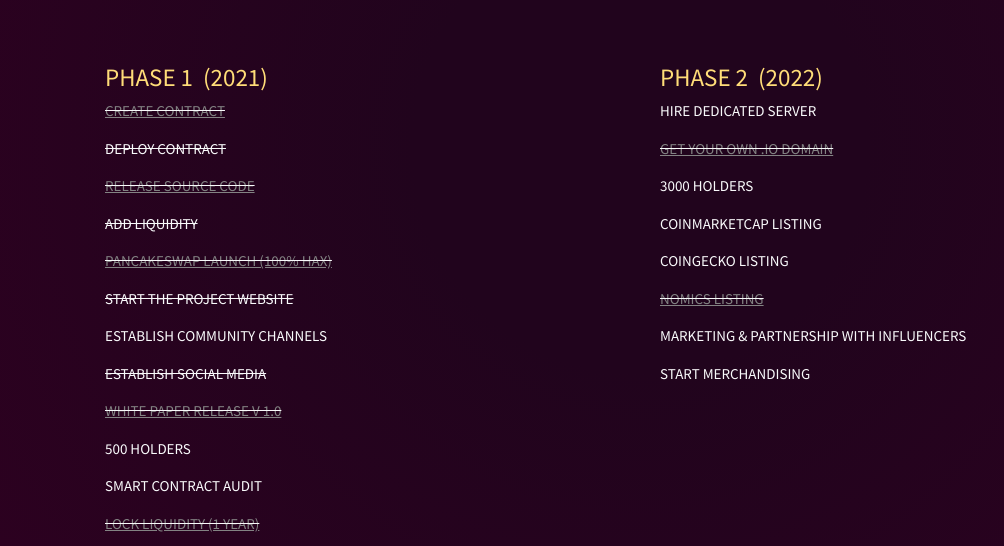
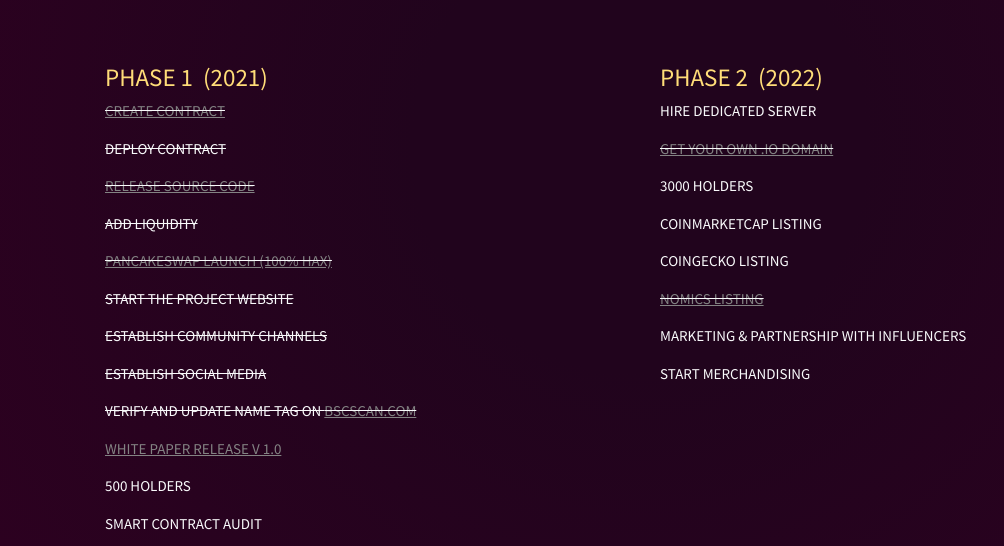
Before and after one commit to Haxida/haxida.github.io, a plain HTML site: page roadmap.html in a window 1280 px wide. Shown: the part 254-800 px from the top of the page, without its empty margins (0-1004 px from the left). Drawn offline with nearby package versions, Linux system fonts and the light colour scheme; a script that the page names is missing; a web font is replaced by a local one.

Commit message:
Add files via upload

```diff
--- a/roadmap.html
+++ b/roadmap.html
@@ -13,6 +13,11 @@
 
   <meta http-equiv="Content-Security-Policy" content="upgrade-insecure-requests">
   <meta http-equiv="X-UA-Compatible" content="IE=edge,chrome=1">
+
+  <meta name="twitter:description" content="Haxida Token was born with a single idea in mind, to develop its own Ecosystem based on Blockchain technology." />
+  <meta name="twitter:card" content="summary" />
+  <meta name="twitter:image" content="images/icons/twitter-card.png" />
+  <meta name="twitter:title" content="Haxida | Blockchain Technology at your service." />
 
   <meta name="Keywords" content="Roadmap, route, future, haxida, hax"/>
   <meta name="description" content="RoadMap Haxida.">
@@ -84,8 +89,9 @@
         <p><span class="strike">Add liquidity</span></p>
         <p><span class="strike"><a target="_blank" href="https://bscscan.com/tx/0x5c3be5807f4e00beb958f756f21dddc19279e8846fc08af45bac159cb9f315f1" rel="nofollow" title="Pancakeswap Launch (100% HAX)">Pancakeswap Launch (100% HAX)</a></span></p>
         <p><span class="strike">Start the project website</span></p>
-        <p><span>Establish Community Channels</span></p>
+        <p><span class="strike">Establish Community Channels</span></p>
         <p><span class="strike">Establish Social Media</span></p>
+        <p><span class="strike">Verify and update Name tag on <a target="_blank" href="https://bscscan.com/token/0xbc718075f36a37459d855bdaac5a3f057eb2d98b" rel="nofollow" title="bscscan.com">bscscan.com</span></p>
         <p><span class="strike"><a target="_blank" href="https://haxida.io/docs/whitepaper.pdf" rel="nofollow" title="White Paper release V 1.0">White Paper release V 1.0</a></span></p>
         <p><span>500 Holders</span></p>
         <p><span>Smart Contract Audit</span></p>
```
Also changed, not shown: buy.html (+5 -0 lines), index.html (+6 -1 lines).
